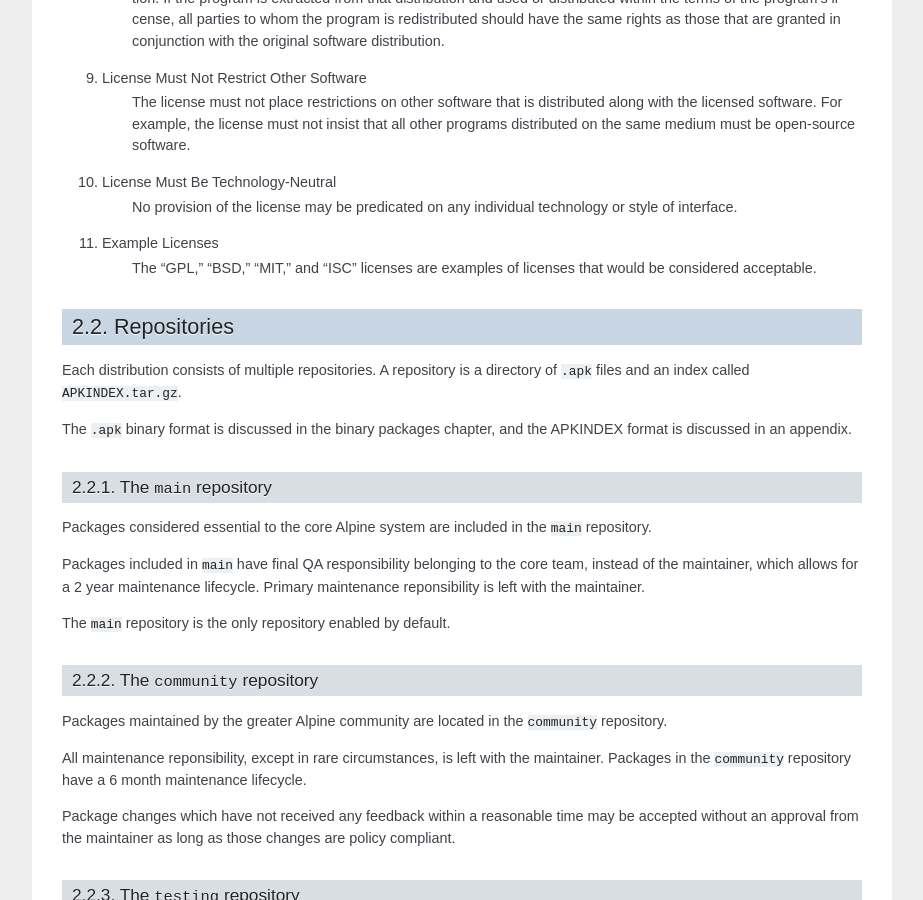
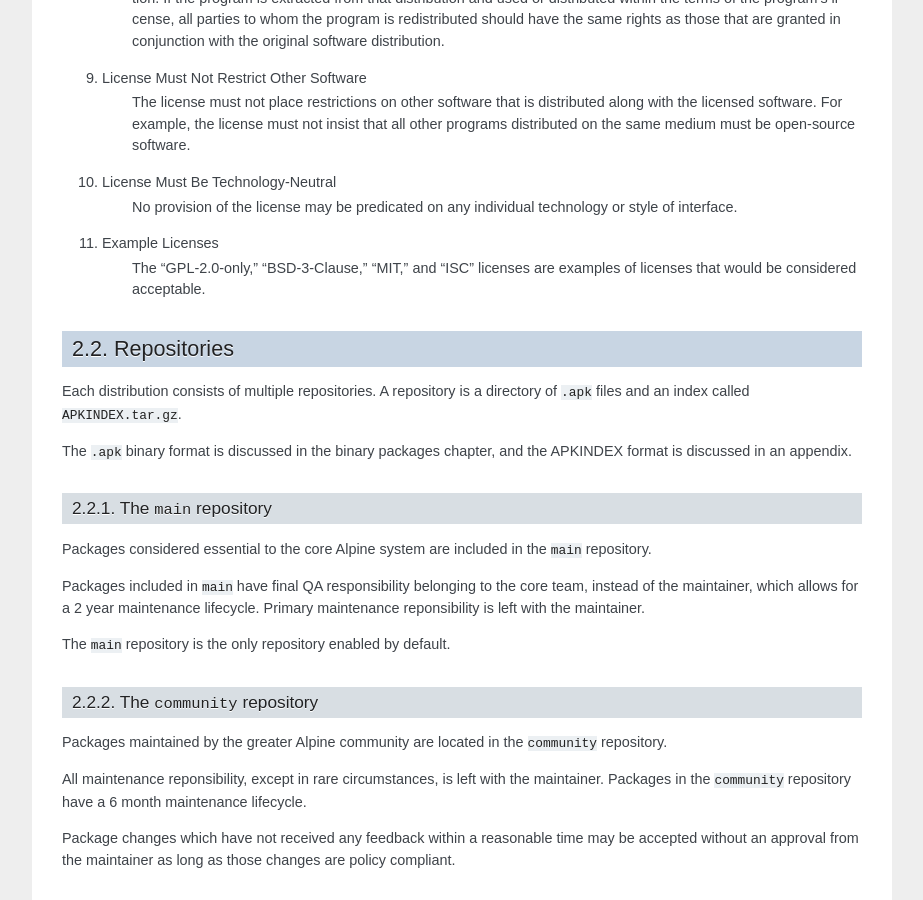
Before and after one commit to kaniini/alpine-policy, a Sphinx documentation site: the page built from source/ch-repositories.rst, in a window 1280 px wide and 900 px high, scrolled down 986 px. Shown: the whole window, without its empty margins (198-1121 px from the left). Built offline with Sphinx 7.4.7, drawn with Linux system fonts in a browser that asks for light colours.

Commit message:
repositories: fix names of licenses used as example to follow SPDX

```diff
--- a/source/ch-repositories.rst
+++ b/source/ch-repositories.rst
@@ -65,8 +65,8 @@
      No provision of the license may be predicated on any individual technology or style of interface.
 
 11. Example Licenses
-     The "GPL," "BSD," "MIT," and "ISC" licenses are examples of licenses that would be considered
-     acceptable.
+     The "GPL-2.0-only," "BSD-3-Clause," "MIT," and "ISC" licenses are examples of licenses that
+     would be considered acceptable.
 
 
 .. s-repos:
```
